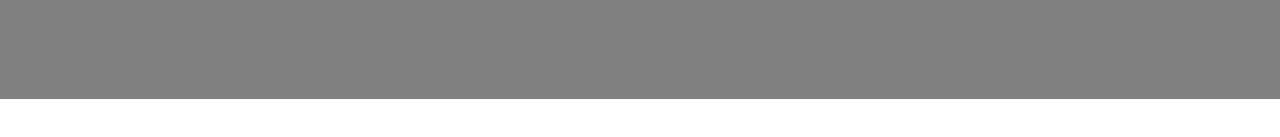
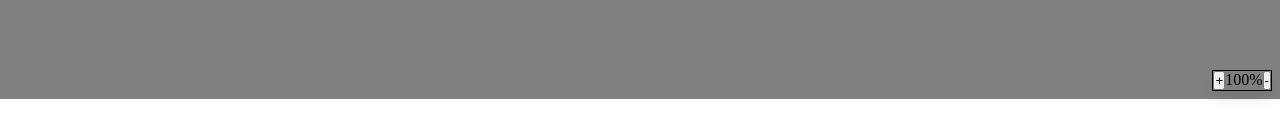
Before and after one commit to BIKRAM-SAHA/mindmap, a React (Vite) app: page / in a window 1280 px wide. Shown: the part 701-838 px from the top of the page. Built offline with nearby package versions, Linux system fonts and the light colour scheme.

Commit message:
created zoommenu and moved MindMapProvider to Home

```diff
--- a/src/App.tsx
+++ b/src/App.tsx
@@ -1,7 +1,6 @@
 import { ErrorBoundary } from "react-error-boundary";
 import { ErrorFallback } from "@modules/common";
 import NotifyContainer from "@modules/notifications";
-import { MindMapProvider } from "@contexts/MindMapContext";
 import "./App.css";
 import { Home } from "./screens";
 
@@ -9,10 +8,8 @@ function App() {
     return (
         <>
             <ErrorBoundary fallback={<ErrorFallback />}>
-                <MindMapProvider>
-                    <NotifyContainer />
-                    <Home />
-                </MindMapProvider>
+                <NotifyContainer />
+                <Home />
             </ErrorBoundary>
         </>
     );
--- a/src/contexts/MindMapContext/MindMapContext.tsx
+++ b/src/contexts/MindMapContext/MindMapContext.tsx
@@ -1,7 +1,15 @@
 import { Response } from "@modules/common/index.types";
-import { centerX, centerY } from "@modules/graphics/common/index.constants";
+import {
+    canvasWidth,
+    canvasHeight,
+} from "@modules/graphics/common/index.constants";
 import { AbsolutePoint } from "@modules/graphics/common/index.types";
-import { createContext, PropsWithChildren, useMemo, useState } from "react";
+import {
+    createContext,
+    PropsWithChildren,
+    useMemo,
+    useState,
+} from "react";
 import { DEFAULT_NODE_HEIGHT, DEFAULT_NODE_WIDTH } from "./MindMap.constants";
 import { v4 as uuidv4 } from "uuid";
 
@@ -51,7 +59,10 @@ export const MindMapProvider = ({ children }: PropsWithChildren) => {
             type: "root",
             content: "Root",
             meta: {
-                position: { x: centerX, y: centerY },
+                position: {
+                    x: (canvasWidth) / 2,
+                    y: (canvasHeight) / 2,
+                },
                 height: DEFAULT_NODE_HEIGHT,
                 width: DEFAULT_NODE_WIDTH,
             },
@@ -122,7 +133,7 @@ export const MindMapProvider = ({ children }: PropsWithChildren) => {
             };
         }
 
-        const newNodeId = self.crypto.randomUUID();
+        const newNodeId = uuidv4();
         const newNodePosition: AbsolutePoint = {
             x: currentNode.meta.position.x + currentNode.meta.width,
             y: currentNode.meta.position.y + currentNode.meta.height,
--- /dev/null
+++ b/src/contexts/PanZoomContext/PanZoomContext.tsx
@@ -0,0 +1,61 @@
+// import { canvasHeight, canvasWidth } from "@modules/graphics/common/index.constants";
+import { createContext, PropsWithChildren, useEffect, useState } from "react";
+
+type ZoomContextValue = {
+    zoomLevel: number;
+    zoomIn: () => void;
+    zoomOut: () => void;
+    worldToScreen: (worldX: number, worldY: number, offsetX: number, offsetY: number) => {
+        screenX: number; screenY: number;
+    };
+    screenToWorld: (screenX: number, screenY: number, offsetX: number, offsetY: number) => {
+        worldX: number; worldY: number;
+    };
+};
+
+const PanZoomContext = createContext<ZoomContextValue | null>(null);
+const ZOOM_DELTA = 0.1;
+const MAX_ZOOM_LEVEL = 5;
+const MIN_ZOOM_LEVEL = 1;
+// const offsetX = -canvasHeight / 2;
+// const offsetY = -canvasWidth / 2;
+
+const worldToScreen = (worldX: number, worldY: number, offsetX: number, offsetY: number) => {
+    const screenX = worldX - offsetX;
+    const screenY = worldY - offsetY;
+    return { screenX, screenY };
+}
+const screenToWorld = (screenX: number, screenY: number, offsetX: number, offsetY: number) => {
+    const worldX = screenX + offsetX;
+    const worldY = screenY + offsetY;
+    return { worldX, worldY };
+}
+
+export const PanZoomContextProvider = ({ children }: PropsWithChildren) => {
+    const [zoomLevel, setZoomLevel] = useState(1);
+
+    const zoomIn = () => {
+        setZoomLevel((prev) => Math.min(prev + ZOOM_DELTA, MAX_ZOOM_LEVEL));
+    };
+
+    const zoomOut = () => {
+        setZoomLevel((prev) => Math.max(prev - ZOOM_DELTA, MIN_ZOOM_LEVEL));
+    };
+
+    useEffect(() => {
+        const panWorld = (e: MouseEvent) => {
+            // e.
+        }
+        window.addEventListener('mousemove', panWorld);
+
+        return window.removeEventListener('drag', panWorld);
+    })
+
+    return (
+        <PanZoomContext.Provider value={{ zoomLevel, zoomIn, zoomOut, worldToScreen, screenToWorld }}>
+            {children}
+        </PanZoomContext.Provider>
+    );
+};
+
+export default PanZoomContext;
--- /dev/null
+++ b/src/contexts/PanZoomContext/index.ts
@@ -0,0 +1 @@
+export { default, PanZoomContextProvider } from "./PanZoomContext";
--- a/src/modules/graphics/components/Canvas/Canvas.tsx
+++ b/src/modules/graphics/components/Canvas/Canvas.tsx
@@ -7,8 +7,6 @@ import { CanvasProps as Props } from "./Canvas.types";
 import {
     canvasHeight,
     canvasWidth,
-    centerX,
-    centerY,
 } from "@modules/graphics/common/index.constants";
 import MindMapContext from "@contexts/MindMapContext";
 
@@ -95,6 +93,8 @@ function Canvas({}: Props) {
     }, [activeNodeId, nodes]);
 
     useEffect(() => {
+        const centerX = (canvasWidth) / 2;
+        const centerY = (canvasHeight) / 2;
         window.scrollTo(
             centerX - window.innerWidth / 2,
             centerY - window.innerHeight / 2
--- a/src/modules/toolbar/Toolbar.constants.ts
+++ b/src/modules/toolbar/Toolbar.constants.ts
@@ -1,4 +1,5 @@
 import Info from "./tools/Info/Info";
+import ZoomBar from "./tools/zoombar/ZoomBar";
 
 export const topRightMenuTools = [
     {
@@ -8,3 +9,12 @@ export const topRightMenuTools = [
         onClick: () => {},
     },
 ];
+
+export const bottomRightMenuTools = [
+    {
+        title: "Zoom",
+        helperText: "Zoom",
+        component: ZoomBar,
+        onClick: () => {},
+    },
+];
--- a/src/modules/toolbar/Toolbar.module.css
+++ b/src/modules/toolbar/Toolbar.module.css
@@ -13,3 +13,10 @@
     gap: 8;
     display: flex;
 }
+.bottomRightMenu {
+    position: fixed;
+    bottom: 0;
+    right: 0;
+    gap: 8;
+    display: flex;
+}
--- a/src/modules/toolbar/Toolbar.tsx
+++ b/src/modules/toolbar/Toolbar.tsx
@@ -1,5 +1,5 @@
 import styles from "./Toolbar.module.css";
-import { topRightMenuTools } from "./Toolbar.constants";
+import { bottomRightMenuTools, topRightMenuTools } from "./Toolbar.constants";
 
 type Props = {};
 
@@ -13,6 +13,13 @@ function Toolbar({}: Props) {
                     </div>
                 ))}
             </div>
+            <div className={[styles.bottomRightMenu, styles.menu].join(" ")}>
+                {bottomRightMenuTools.map((item, index) => (
+                    <div key={index} className={styles.menuItem}>
+                        <item.component />
+                    </div>
+                ))}
+            </div>
         </>
     );
 }
--- /dev/null
+++ b/src/modules/toolbar/tools/zoombar/ZoomBar.tsx
@@ -0,0 +1,19 @@
+import PanZoomContext from "@contexts/PanZoomContext";
+import { useContext } from "react";
+
+type Props = {};
+
+function ZoomBar({}: Props) {
+    const { zoomLevel, zoomIn, zoomOut } = useContext(PanZoomContext) ?? {};
+    if (!zoomLevel || !zoomIn || !zoomOut)
+        throw new Error("PanZoomContext not initiated properly");
+    return (
+        <div>
+            <button onClick={zoomIn}>+</button>
+            <span>{Math.floor(zoomLevel * 100)}%</span>
+            <button onClick={zoomOut}>-</button>
+        </div>
+    );
+}
+
+export default ZoomBar;
--- a/src/screens/Home/Home.tsx
+++ b/src/screens/Home/Home.tsx
@@ -1,12 +1,18 @@
 import { Canvas } from "@modules/graphics";
 import { HomeScreenProps as Props } from "./Home.types";
 import Toolbar from "@modules/toolbar";
+import { PanZoomContextProvider } from "@contexts/PanZoomContext";
+import { MindMapProvider } from "@contexts/MindMapContext";
 
-function Home({}: Props) {
+function Home({ }: Props) {
     return (
         <>
-            <Canvas />
-            <Toolbar />
+            <PanZoomContextProvider>
+                <MindMapProvider>
+                    <Canvas />
+                    <Toolbar />
+                </MindMapProvider>
+            </PanZoomContextProvider>
         </>
     );
 }
```
